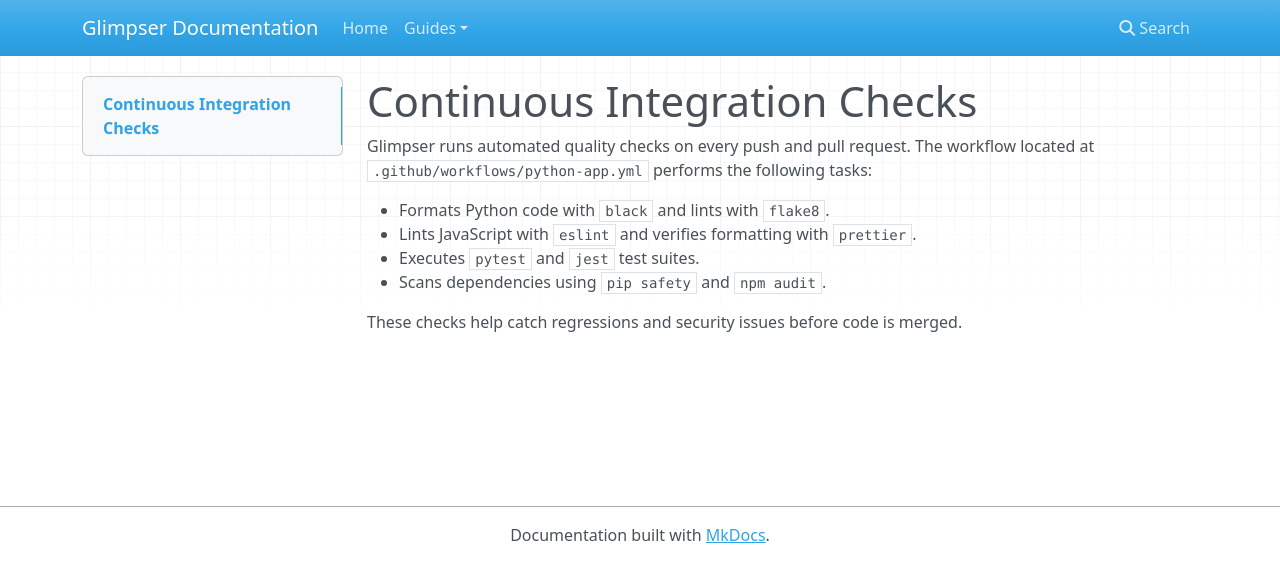
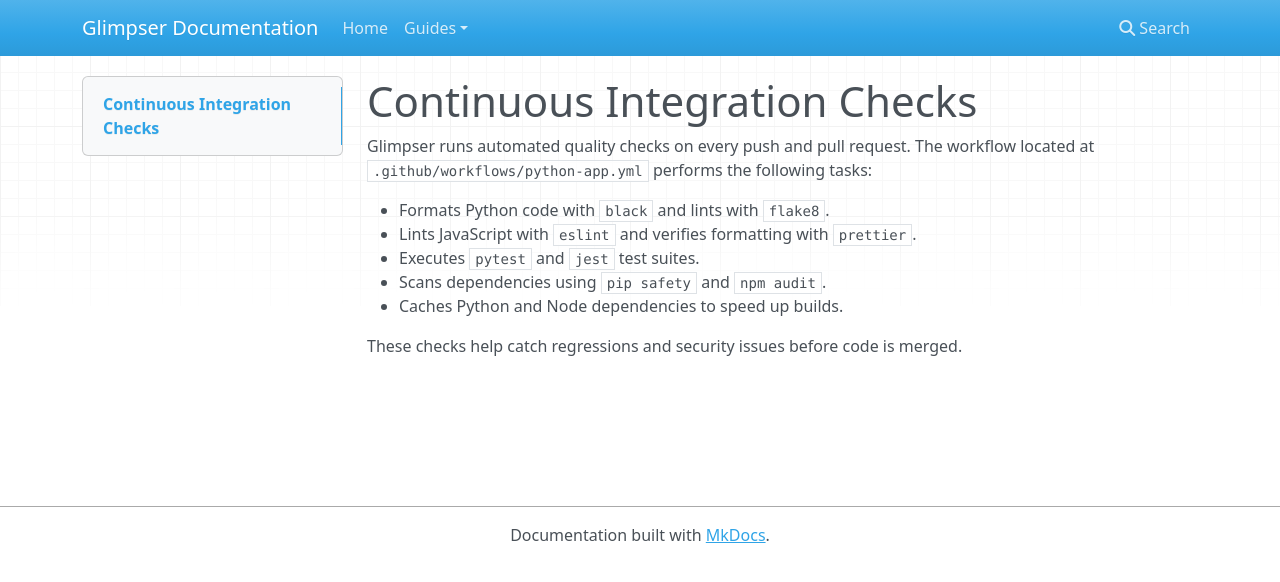
Before and after one commit to KristopherKubicki/glimpser, an MkDocs documentation site: the page built from docs/ci_checks.md, in a window 1280 px wide. Shown: the top 582 px of the page. Built offline with MkDocs 1.6.1, drawn with Linux system fonts in a browser that asks for light colours; nearby versions of some CDN libraries.

Commit message:
ci: cache dependencies in Python workflow

```diff
--- a/docs/ci_checks.md
+++ b/docs/ci_checks.md
@@ -8,5 +8,6 @@ following tasks:
 - Lints JavaScript with `eslint` and verifies formatting with `prettier`.
 - Executes `pytest` and `jest` test suites.
 - Scans dependencies using `pip safety` and `npm audit`.
+- Caches Python and Node dependencies to speed up builds.
 
 These checks help catch regressions and security issues before code is merged.
```
Also changed, not shown: 1 other file.
